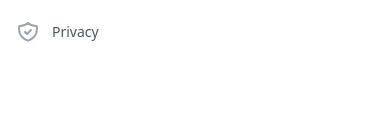
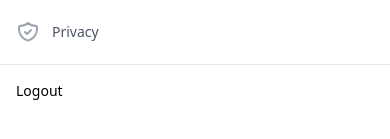
Before and after one commit to mwinel/ezziepos, a Next.js app: page / in a window 390 px wide. Both pictures are taken after a click on the button "Open menu". Shown: the part 499-638 px from the top of the page. Built offline with nearby package versions, Linux system fonts and the light colour scheme.

Commit message:
Add signout link to popover

```diff
--- a/components/Header/index.tsx
+++ b/components/Header/index.tsx
@@ -238,6 +238,11 @@ const Header: FC<HeaderProps> = ({ children }) => {
                 />
               </div>
             </div>
+            <div className="border-t border-gray-200 pt-4">
+              <div className="max-w-3xl mx-auto px-4 text-sm flex items-center sm:px-6">
+                <Link href="/auth/signout">{t.LogoutLink}</Link>
+              </div>
+            </div>
           </Popover.Panel>
         </>
       )}
```
